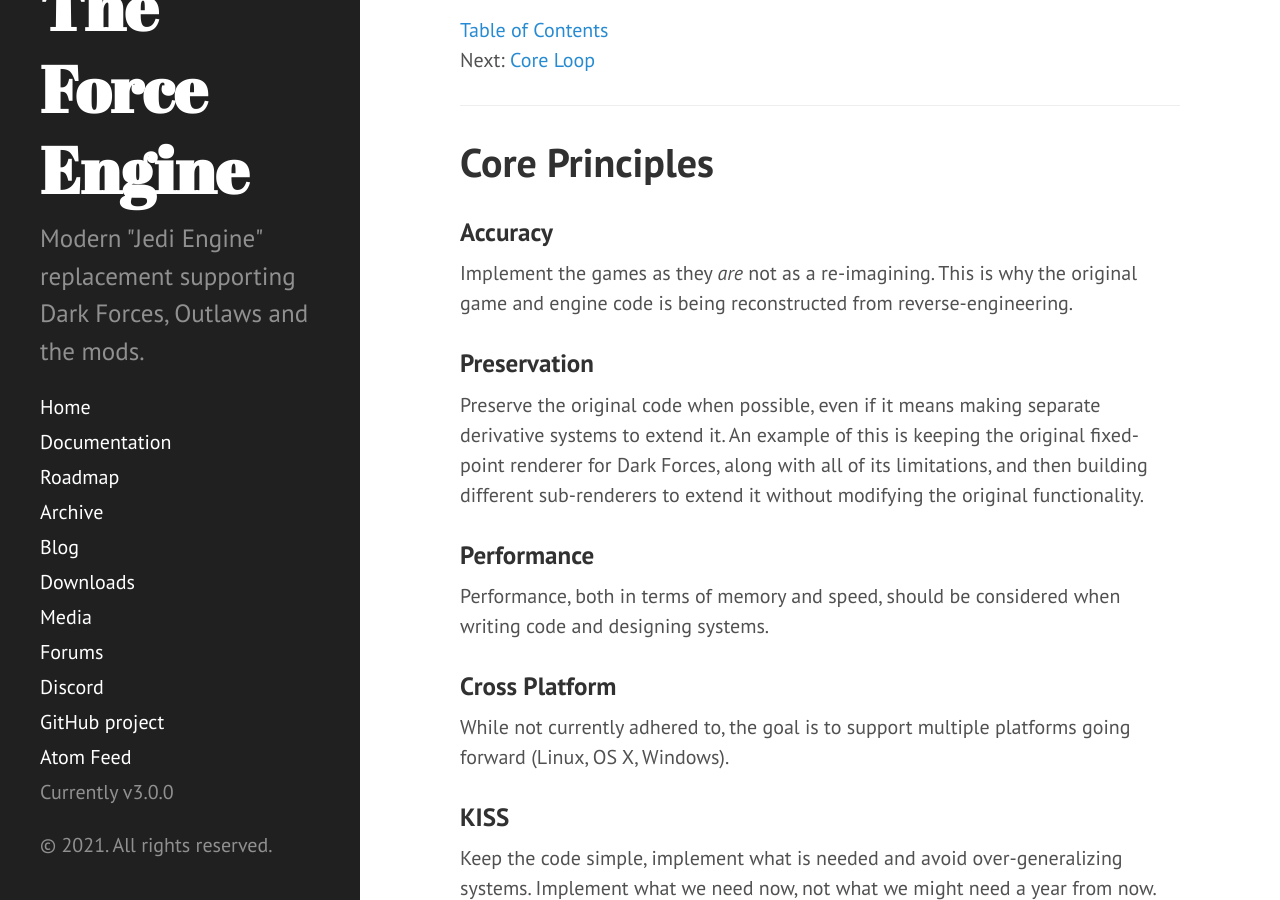
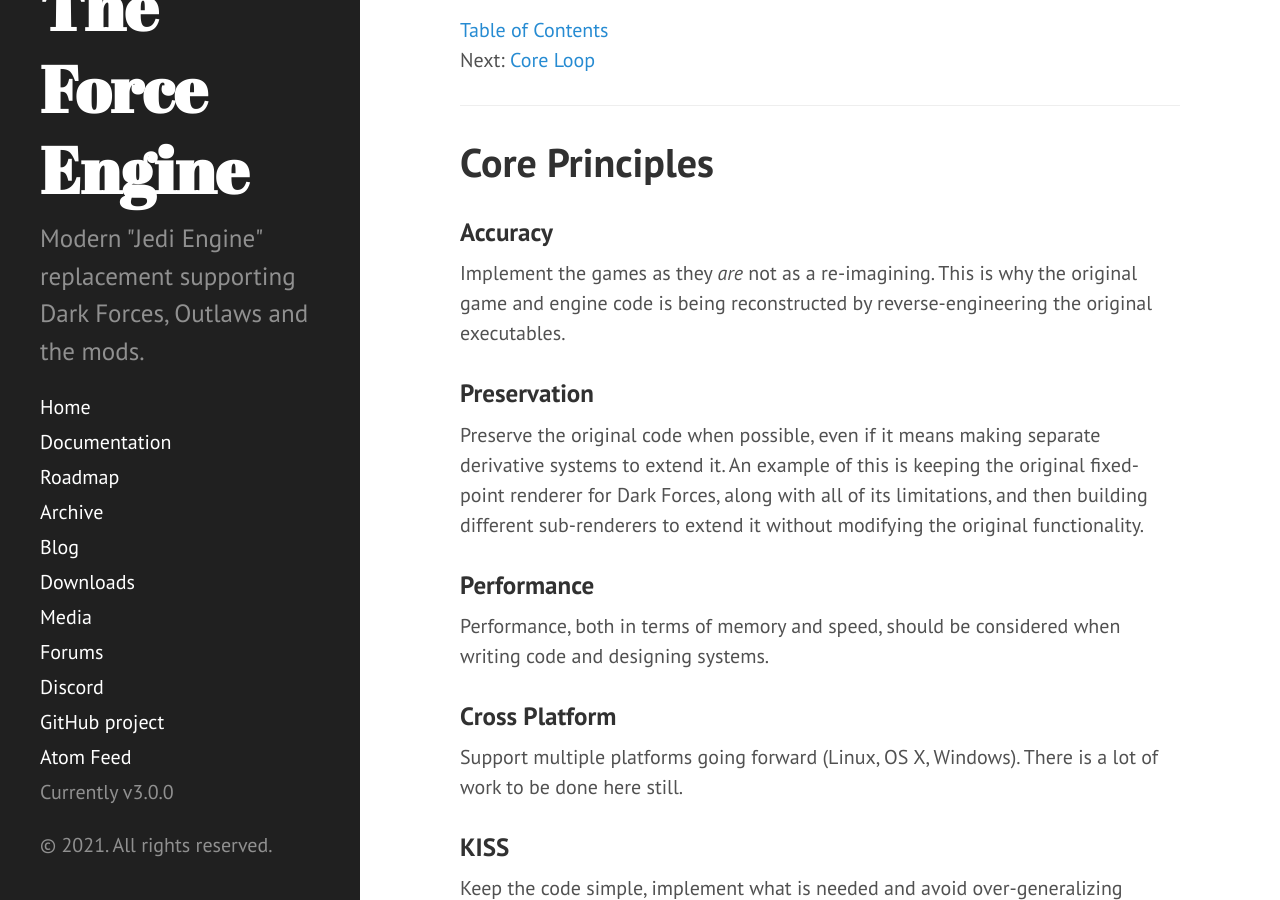
Before and after one commit to TheForceEngine/TheForceEngine.github.io, a Jekyll site: the page built from TechnicalDoc/TFE_Design_Principles.md, in a window 1280 px wide and 900 px high, scrolled down 553 px. Built offline with Jekyll 4.4.1, drawn with Linux system fonts in a browser that asks for light colours.

Commit message:
Update TFE_Design_Principles.md

```diff
--- a/TechnicalDoc/TFE_Design_Principles.md
+++ b/TechnicalDoc/TFE_Design_Principles.md
@@ -24,14 +24,14 @@
 
 # Core Principles
 ### Accuracy
-Implement the games as they *are* not as a re-imagining. This is why the original game and engine code is being reconstructed from reverse-engineering.
+Implement the games as they *are* not as a re-imagining. This is why the original game and engine code is being reconstructed by reverse-engineering the original executables.
 ### Preservation
 Preserve the original code when possible, even if it means making separate derivative systems to extend it. An example of this is keeping the original fixed-point renderer for Dark Forces, along with all of its limitations, and then building different sub-renderers to extend it without modifying the original functionality.
 ### Performance
 Performance, both in terms of memory and speed, should be considered when writing code and designing systems.
 
 ### Cross Platform
-While not currently adhered to, the goal is to support multiple platforms going forward (Linux, OS X, Windows).
+Support multiple platforms going forward (Linux, OS X, Windows). There is a lot of work to be done here still.
 
 ### KISS
 Keep the code simple, implement what is needed and avoid over-generalizing systems. Implement what we need now, not what we might need a year from now.
```
